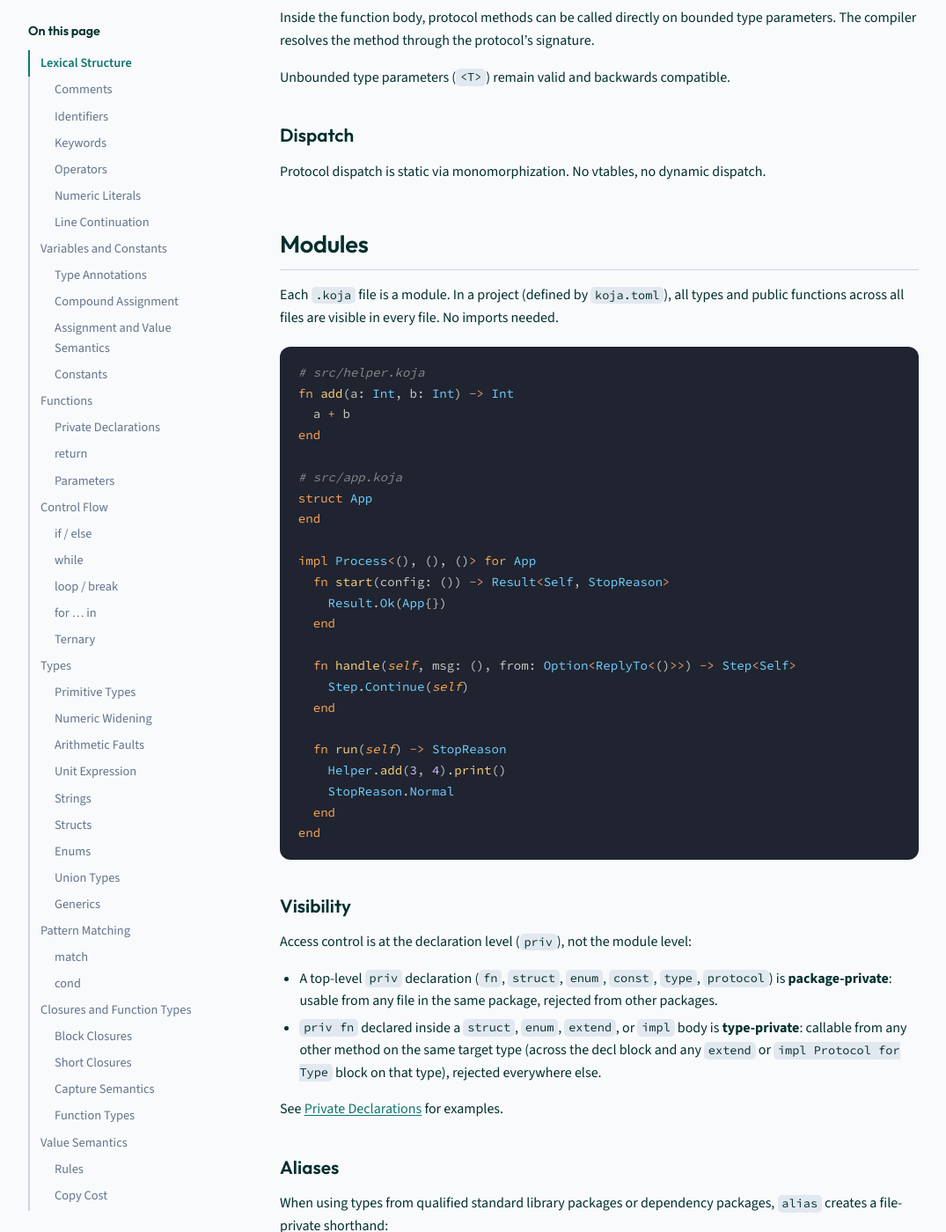
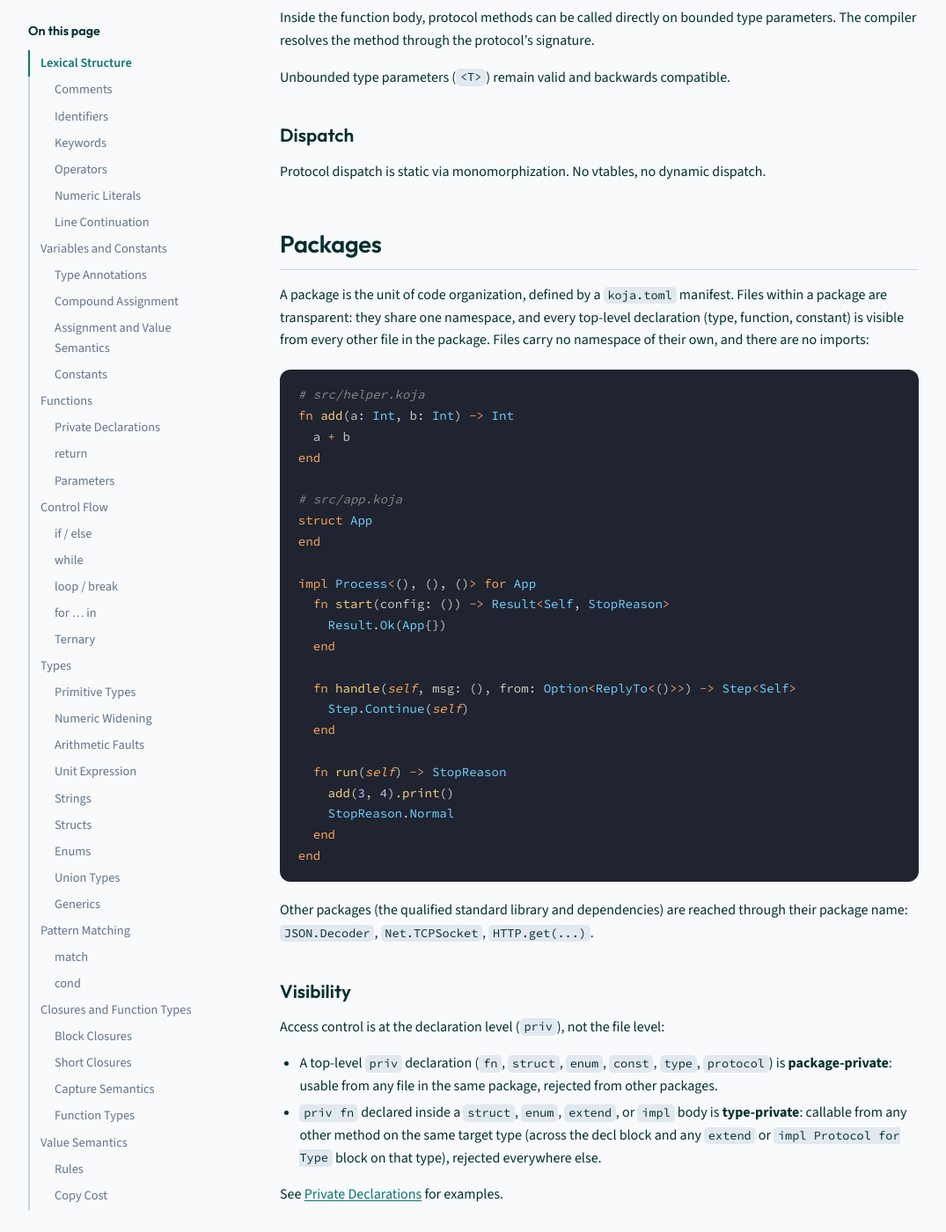
Before and after one commit to koja-lang/kojalang.org, a Jekyll site: the page built from language.md, in a window 1280 px wide and 1400 px high, scrolled down 25399 px. Shown: the whole window at 88% size, without its empty margins (102-1177 px from the left). Built offline with Jekyll 4.4.1, drawn with Linux system fonts in a browser that asks for light colours; some of the changed text lies outside the part shown.

Commit message:
fix: minor language spec updates

````diff
--- a/language.md
+++ b/language.md
@@ -133,7 +133,7 @@ Copies are observably independent for every type. Mutating one binding never aff
 
 ### Constants
 
-Module-level constants are declared with `const`. Values can be literals (int, float, string, bool), enum unit variants, or struct literals whose fields are all constant expressions:
+Package-level constants are declared with `const`. Values can be literals (int, float, string, bool), enum unit variants, or struct literals whose fields are all constant expressions:
 
 ```koja
 const MAX = 100
@@ -1010,9 +1010,9 @@ Protocol dispatch is static via monomorphization. No vtables, no dynamic dispatc
 
 ---
 
-## Modules
-
-Each `.koja` file is a module. In a project (defined by `koja.toml`), all types and public functions across all files are visible in every file. No imports needed.
+## Packages
+
+A package is the unit of code organization, defined by a `koja.toml` manifest. Files within a package are transparent: they share one namespace, and every top-level declaration (type, function, constant) is visible from every other file in the package. Files carry no namespace of their own, and there are no imports:
 
 ```koja
 # src/helper.koja
@@ -1034,15 +1034,17 @@ impl Process<(), (), ()> for App
   end
 
   fn run(self) -> StopReason
-    Helper.add(3, 4).print()
+    add(3, 4).print()
     StopReason.Normal
   end
 end
 ```
 
+Other packages (the qualified standard library and dependencies) are reached through their package name: `JSON.Decoder`, `Net.TCPSocket`, `HTTP.get(...)`.
+
 ### Visibility
 
-Access control is at the declaration level (`priv`), not the module level:
+Access control is at the declaration level (`priv`), not the file level:
 
 - A top-level `priv` declaration (`fn`, `struct`, `enum`, `const`, `type`,
   `protocol`) is **package-private**: usable from any file in the same
@@ -1066,7 +1068,7 @@ alias JSON.Encoder as JSONEncoder
 conn = TCPSocket.connect("example.com", 80)
 ```
 
-`alias Net.TCPSocket` makes `TCPSocket` available as a local name. `alias JSON.Encoder as JSONEncoder` binds a custom local name. Aliases are scoped to the declaring file and don't affect other modules.
+`alias Net.TCPSocket` makes `TCPSocket` available as a local name. `alias JSON.Encoder as JSONEncoder` binds a custom local name. Aliases are scoped to the declaring file and don't affect other files.
 
 Aliases name types only. Package-level functions are called with qualified syntax directly, no alias needed:
 
@@ -1301,7 +1303,7 @@ In most cases you won't use `receive` directly. The `Process` protocol's default
 
 ## Standard Library
 
-The following types and functions are available in every module.
+The following types and functions are available in every file with no alias needed.
 
 ### Built-in Functions
 
````
